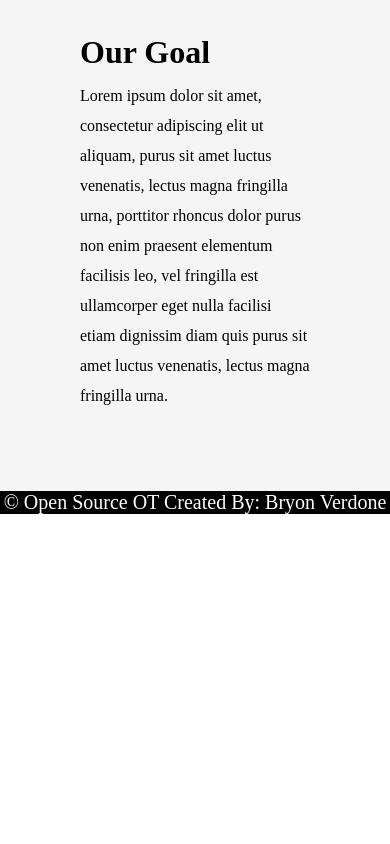
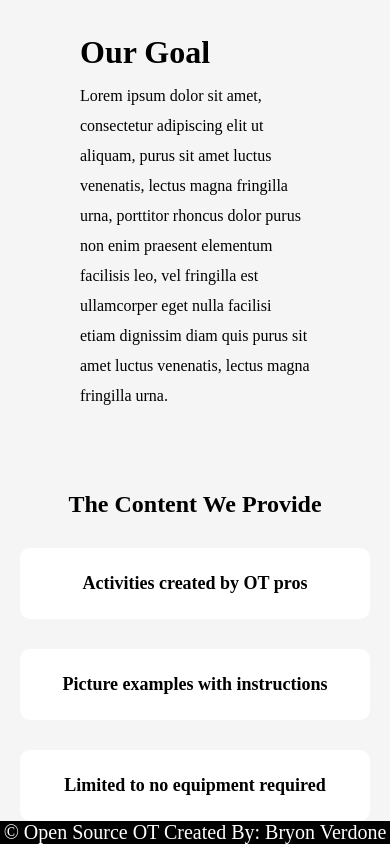
Before and after one commit to BryonVerdone/opensourceot, a React (Create React App) app: page / in a window 390 px wide. Shown: the part 740-1584 px from the top of the page. Before the commit the page ends 1254 px from the top, so only its background shows below. Built offline with nearby package versions, Linux system fonts and the light colour scheme; no server answers.

Commit message:
added responsive content section

```diff
--- a/src/pages/home/Home.js
+++ b/src/pages/home/Home.js
@@ -41,12 +41,23 @@ const Home = () => {
             </p>
           </div>
           <div className='goal-img-container'>
-            <img
-              style={{ width: '400px' }}
-              src={goalImage}
-              alt='kids writing'
-            />
+            <img style={{ width: '100%' }} src={goalImage} alt='kids writing' />
           </div>
+        </div>
+      </section>
+      <section className='provide-section'>
+        <h2>The Content We Provide</h2>
+        {/* add icons to cards */}
+        <div className='card-container'>
+          <article className='card'>
+            <h4>Activities created by OT pros</h4>
+          </article>
+          <article className='card'>
+            <h4>Picture examples with instructions</h4>
+          </article>
+          <article className='card'>
+            <h4>Limited to no equipment required</h4>
+          </article>
         </div>
       </section>
     </>
--- a/src/pages/home/index.css
+++ b/src/pages/home/index.css
@@ -71,7 +71,6 @@ goal section
 .goal-container {
   max-width: 1170px;
   margin: 0 auto;
-
   padding: 5rem;
   gap: 20px;
   display: flex;
@@ -91,3 +90,45 @@ goal section
     display: none;
   }
 }
+/*
+==========
+provide section
+==========
+*/
+.provide-section {
+  width: 100%;
+  background-color: #f5f5f5;
+}
+.provide-section h2 {
+  text-align: center;
+  margin-bottom: 30px;
+}
+.card-container {
+  /* display: grid;
+  grid-template-columns: repeat(2, 1fr); */
+  /* align-items: stretch; */
+  display: flex;
+  /* flex-wrap: wrap; */
+  justify-content: center;
+  align-items: center;
+  gap: 30px;
+  max-width: 1170px;
+  margin: 0 auto;
+}
+@media screen and (max-width: 768px) {
+  .card-container {
+    padding: 0 20px;
+    flex-direction: column;
+  }
+}
+.card {
+  flex: 33.3333%;
+  width: 100%;
+  border-radius: 10px;
+  padding: 25px;
+  background-color: #ffff;
+}
+.card h4 {
+  text-align: center;
+  font-size: 18px;
+}
```
